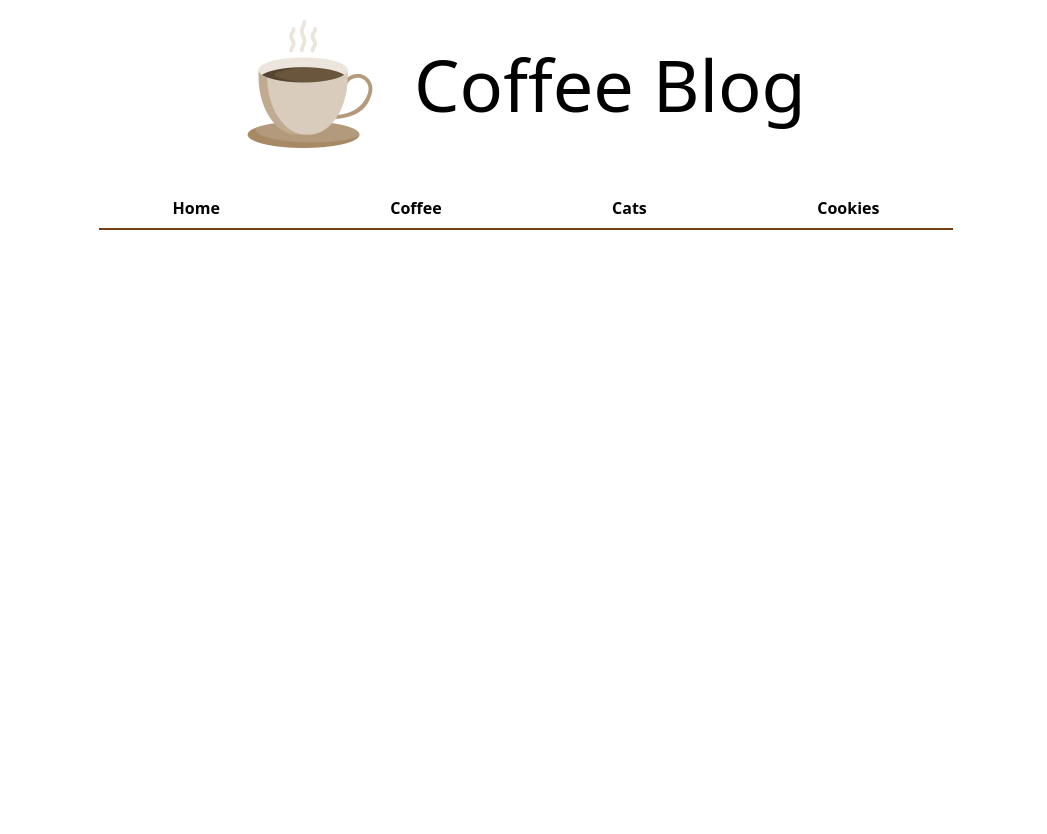
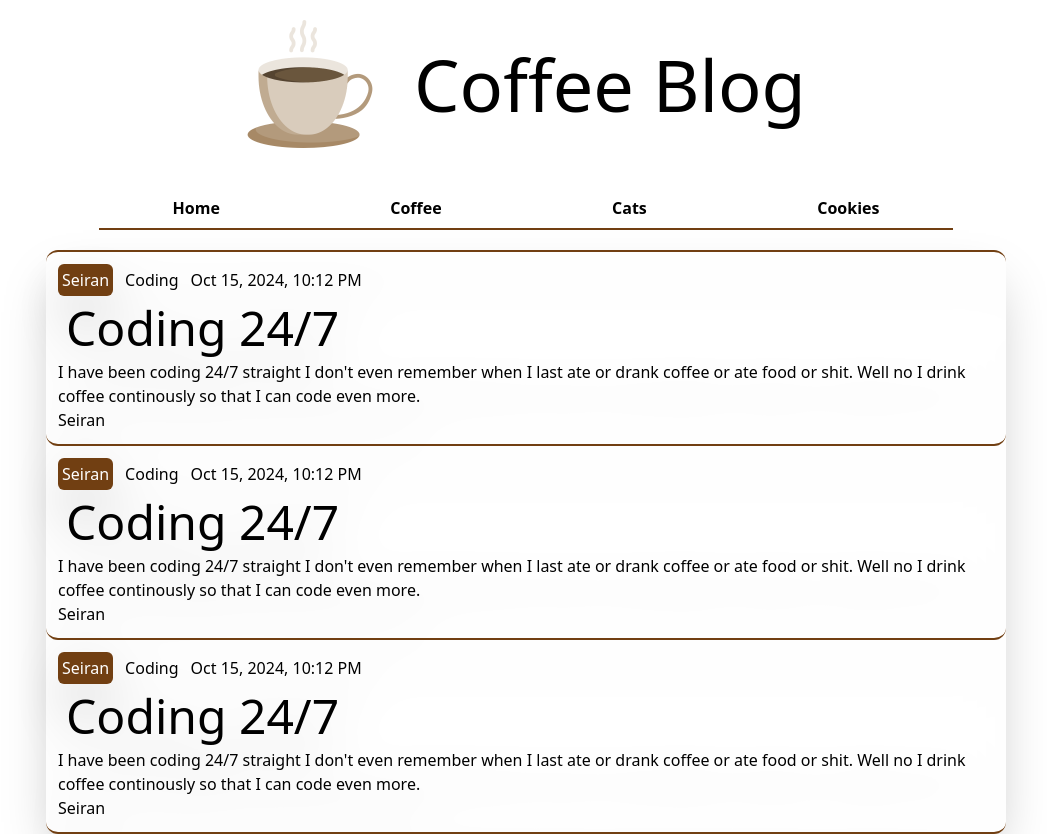
Before and after one commit to SeiRann/coffee_blog, a Next.js app: page / in a window 1280 px wide. Shown: the whole page, without its empty margins (114-1161 px from the left). Before the commit the page ends 800 px from the top, so only its background shows below. Built offline with nearby package versions, Linux system fonts and the light colour scheme.

Commit message:
added BlogPost component

```diff
--- /dev/null
+++ b/app/components/BlogPost.tsx
@@ -0,0 +1,40 @@
+"use client"
+interface Post {
+	title: string
+	text: string
+	author: string
+	category: string
+	datePosted: Date
+}
+
+export default function BlogPost(post: Post) {
+	return (
+		<div
+			id="Blog"
+			className="w-full rounded-xl p-3 border-yellow-900 border-b-2"
+		>
+			<header className="flex flex-col">
+				<div className="flex gap-3 items-center">
+					<h6 className="bg-yellow-900 text-white rounded-md p-1">
+						{post.author}
+					</h6>
+					<h6>{post.category}</h6>
+					<h6>
+						{post.datePosted.toLocaleString("en-US", {
+							year: "numeric",
+							month: "short",
+							day: "numeric",
+							hour: "2-digit",
+							minute: "2-digit",
+						})}
+					</h6>
+				</div>
+				<h1 className="text-5xl m-2">{post.title}</h1>
+			</header>
+			<main>
+				<p className="text-wrap">{post.text}</p>
+			</main>
+			<footer>{post.author}</footer>
+		</div>
+	)
+}
--- a/app/components/navbar.tsx
+++ b/app/components/navbar.tsx
@@ -1,15 +1,19 @@
+"use client"
 import Image from "next/image"
 import Link from "next/link"
 
 export default function Navbar() {
 	return (
-		<div className="flex flex-col justify-center items-center">
+		<div
+			id="NavbarWrapper"
+			className="flex flex-col justify-center items-center mb-5"
+		>
 			<div
 				id="Navbar"
 				className="flex flex-col gap-10 border-b-2 w-2/3 border-yellow-900"
 			>
 				<div
-					id="NavBarTitle"
+					id="NavbarTitle"
 					className="flex items-center justify-center mt-5 gap-10"
 				>
 					<Image
@@ -21,7 +25,7 @@ export default function Navbar() {
 					<h1 className="text-7xl">Coffee Blog</h1>
 				</div>
 				<div
-					id="NavBarButtons"
+					id="NavbarButtons"
 					className="flex flex-row gap-10 justify-around m-2 font-semibold"
 				>
 					<Link
--- a/app/page.tsx
+++ b/app/page.tsx
@@ -1,3 +1,24 @@
+import BlogPost from "./components/BlogPost"
+
 export default function Home() {
-	return <div></div>
+	const post = {
+		title: "Coding 24/7",
+		text: "I have been coding 24/7 straight I don't even remember when I last ate or drank coffee or ate food or shit. Well no I drink coffee continously so that I can code even more.",
+		author: "Seiran",
+		category: "Coding",
+		datePosted: new Date(),
+	}
+
+	return (
+		<div id="FeedWrapper" className="flex flex-col items-center">
+			<div
+				id="Feed"
+				className="flex flex-col border-t-2 border-t-yellow-900 w-3/4 shadow-2xl drop-shadow-2xl rounded-xl"
+			>
+				<BlogPost {...post} />
+				<BlogPost {...post} />
+				<BlogPost {...post} />
+			</div>
+		</div>
+	)
 }
```
